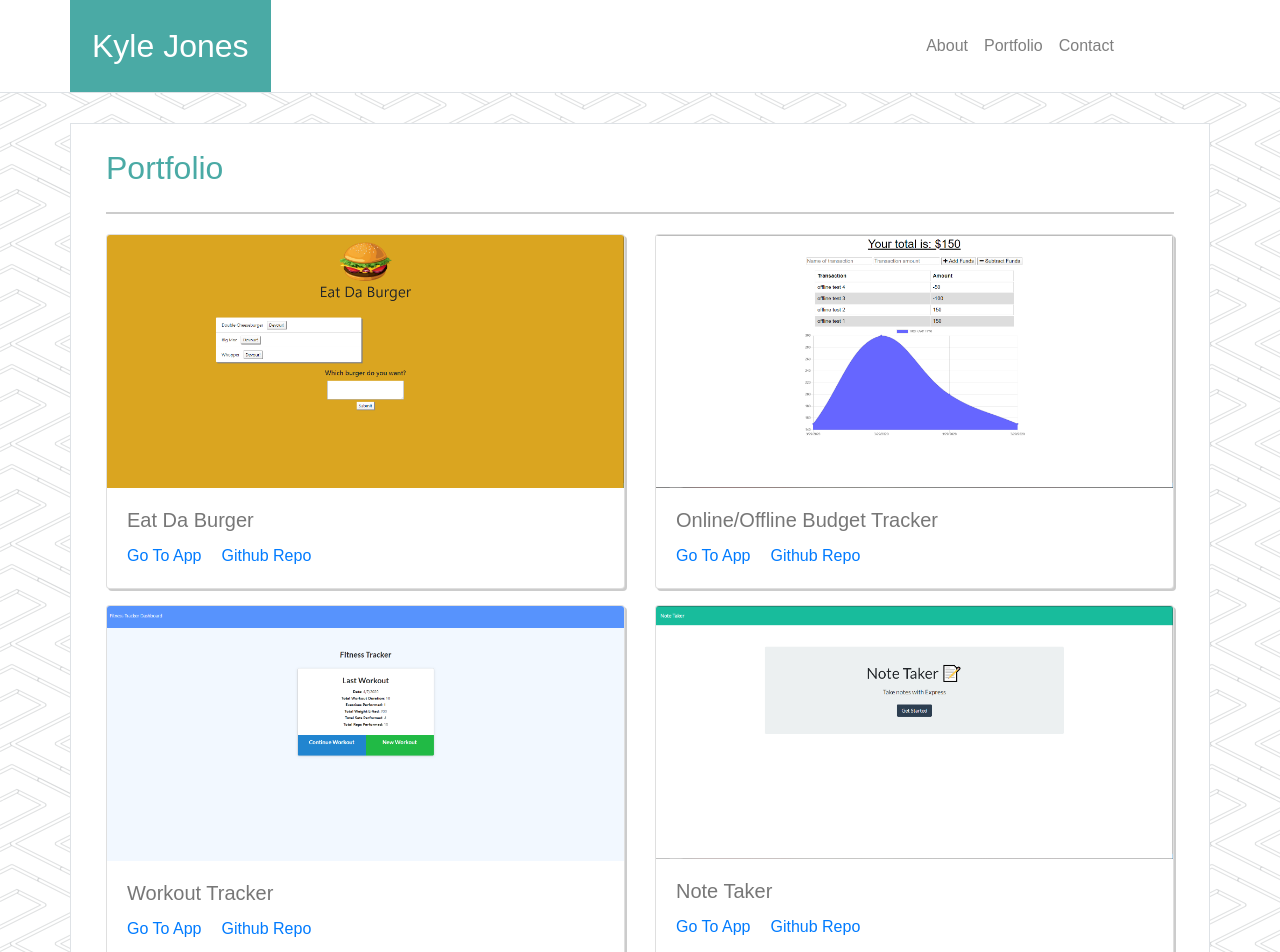
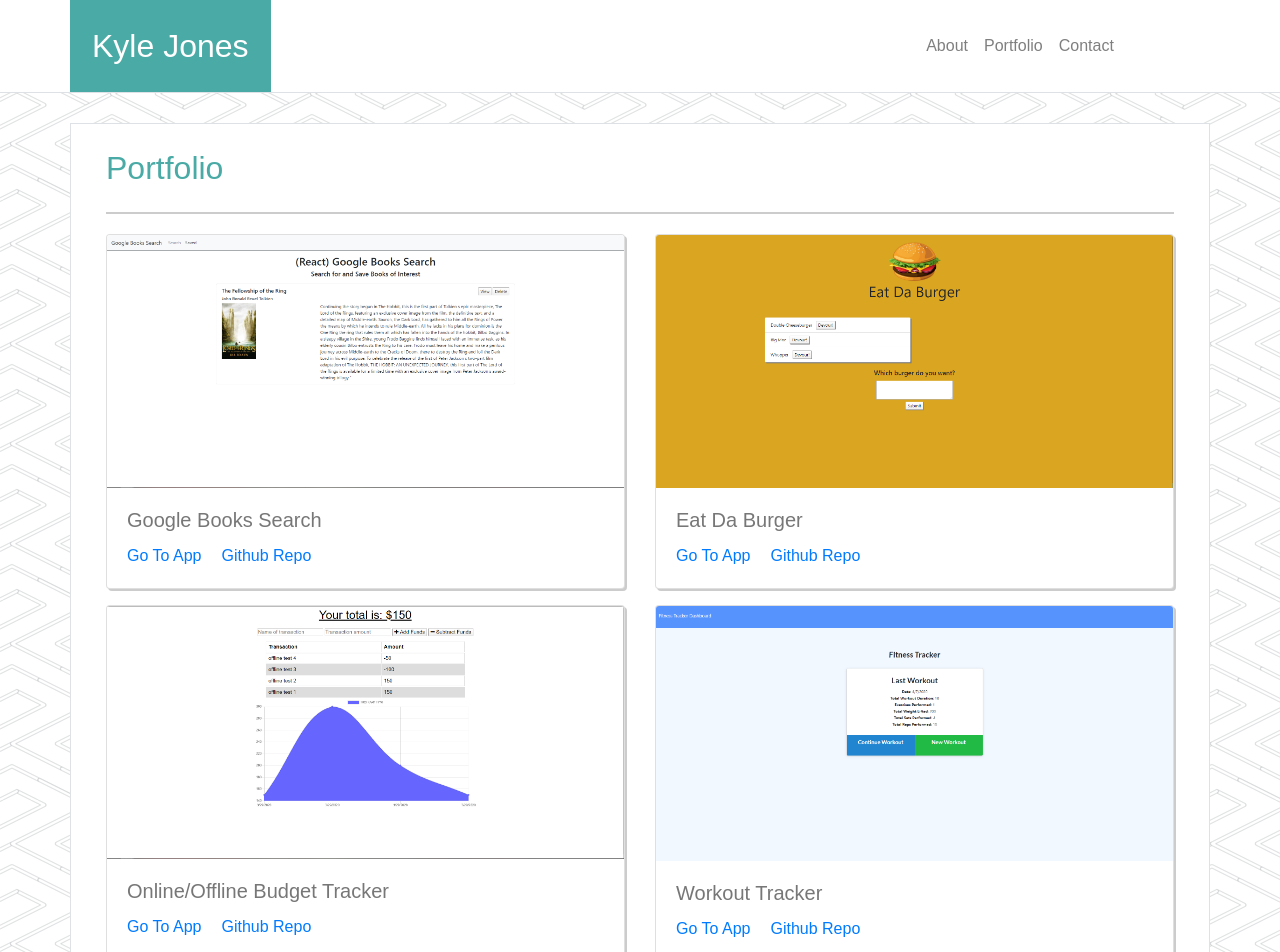
Before and after one commit to kyle074613/react-portfolio, a React (Create React App) app: page /react-portfolio/portfolio in a window 1280 px wide. Shown: the top 952 px of the page. Built offline with nearby package versions, Linux system fonts and the light colour scheme.

Commit message:
changed portfolio

```diff
--- a/src/pages/Portfolio.js
+++ b/src/pages/Portfolio.js
@@ -3,7 +3,7 @@ import Project from '../components/Project';
 import eatDaBurgerImage from '../assets/images/EatDaBurgerScreenshot.PNG';
 import BudgetTrackerImage from '../assets/images/BudgetTracker.PNG';
 import FitnessTrackerImage from '../assets/images/FitnessTracker.PNG';
-import NoteTakerImage from '../assets/images/NoteTaker.PNG';
+import GoogleBooksSearchImage from '../assets/images/GoogleBooksSearch.PNG';
 import Project1Image from '../assets/images/Project1.PNG';
 import Project2Image from '../assets/images/Project2.PNG';
 
@@ -15,34 +15,35 @@ function Portfolio() {
                 <div className="row my-3">
                     <Project
                         key={0}
+                        name="Google Books Search"
+                        image={GoogleBooksSearchImage}
+                        site="https://glacial-temple-14829.herokuapp.com/"
+                        github="https://github.com/kyle074613/google-books-search"
+                    />
+                    <Project
+                        key={1}
                         name="Eat Da Burger"
                         image={eatDaBurgerImage}
                         site="https://blooming-escarpment-01798.herokuapp.com/"
                         github="https://github.com/kyle074613/burger"
-                    />
-                    <Project
-                        key={1}
-                        name="Online/Offline Budget Tracker"
-                        image={BudgetTrackerImage}
-                        site="https://morning-chamber-52364.herokuapp.com/"
-                        github="https://github.com/kyle074613/online-offline-budget-tracker"
                     />
                 </div>
 
                 <div className="row my-3">
                     <Project
                         key={2}
+                        name="Online/Offline Budget Tracker"
+                        image={BudgetTrackerImage}
+                        site="https://morning-chamber-52364.herokuapp.com/"
+                        github="https://github.com/kyle074613/online-offline-budget-tracker"
+                    />
+
+                    <Project
+                        key={3}
                         name="Workout Tracker"
                         image={FitnessTrackerImage}
                         site="https://workout-tracker-bootcamp-app.herokuapp.com/"
                         github="https://github.com/kyle074613/workout-tracker"
-                    />
-                    <Project
-                        key={3}
-                        name="Note Taker"
-                        image={NoteTakerImage}
-                        site="https://afternoon-forest-27151.herokuapp.com/"
-                        github="https://github.com/kyle074613/note-taker"
                     />
                 </div>
 
```
Also changed, not shown: src/assets/images/GoogleBooksSearch.PNG (added).
